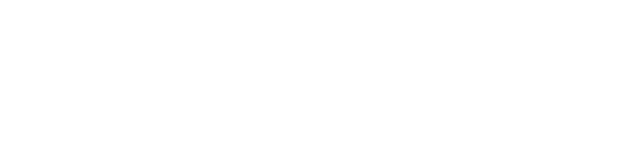
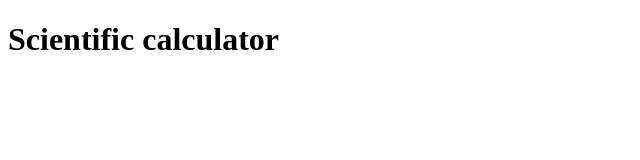
Before and after one commit to Dieufait/scientific-calculator, a plain HTML site: page src/index.html in a window 1280 px wide. Shown: the whole page, without its empty margins (0-640 px from the left). Drawn offline with Linux system fonts and the light colour scheme.

Commit message:
added modi

```diff
--- a/src/index.html
+++ b/src/index.html
@@ -4,7 +4,7 @@
       <title>scientific calculator</title>
     </head>
    <body>
-
+     <h1>Scientific calculator </h1>
    </body>
 
 </html>
```
